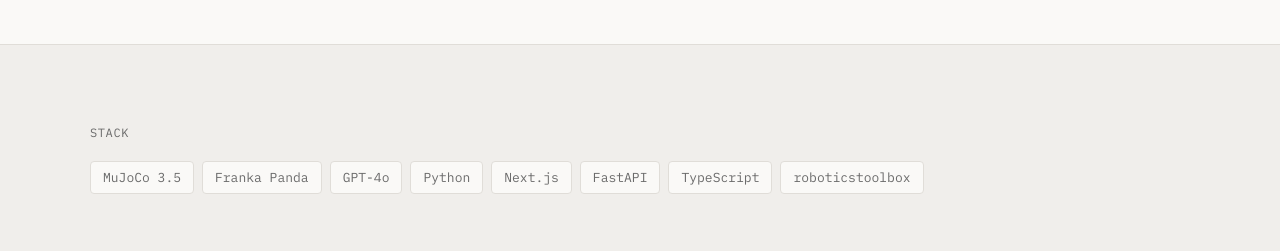
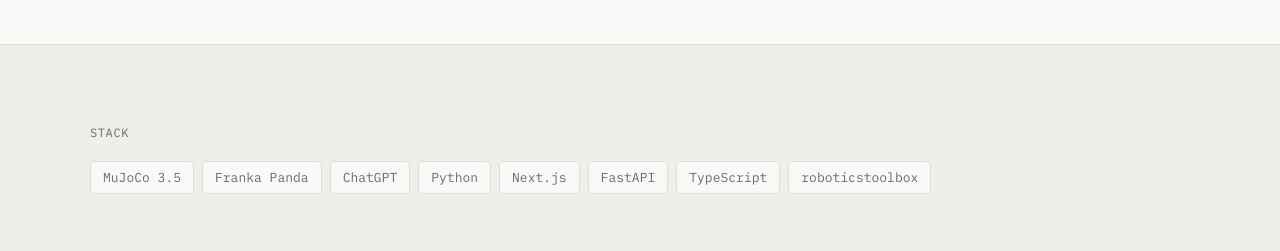
Before and after one commit to seochan99/vibe-robot, a Next.js app in the folder web/: page / in a window 1280 px wide. Shown: the part 4153-4404 px from the top of the page. Built offline with nearby package versions, Linux system fonts and the light colour scheme.

Commit message:
Replace GPT-4o with ChatGPT in tech stack

```diff
--- a/web/src/app/page.tsx
+++ b/web/src/app/page.tsx
@@ -50,7 +50,7 @@
 ];
 
 const STACK = [
-  "MuJoCo 3.5", "Franka Panda", "GPT-4o", "Python",
+  "MuJoCo 3.5", "Franka Panda", "ChatGPT", "Python",
   "Next.js", "FastAPI", "TypeScript", "roboticstoolbox",
 ];
 
```
